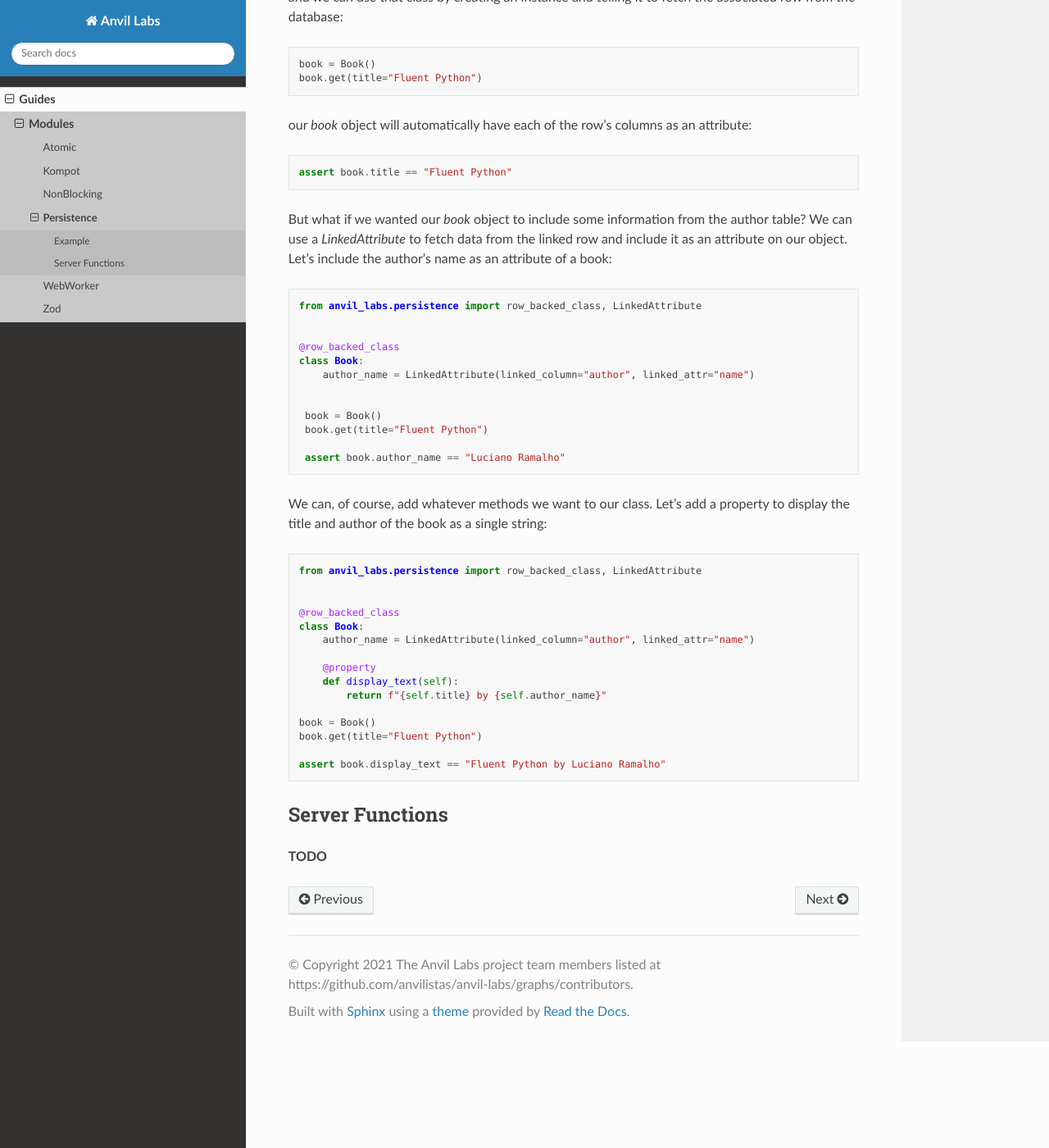
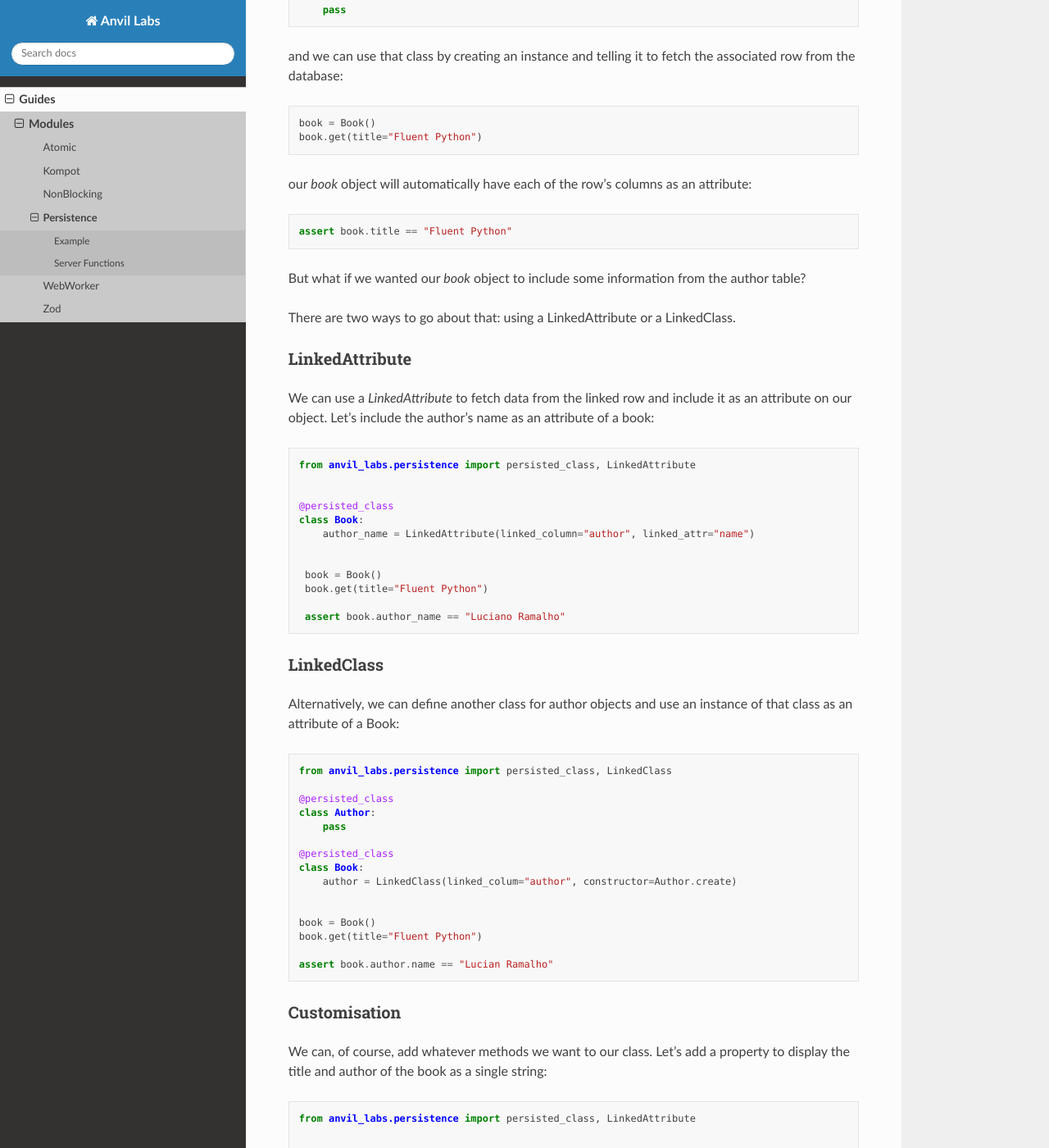
Before and after one commit to anvilistas/anvil-labs, a Sphinx documentation site: the page built from docs/guides/modules/persistence.rst, in a window 1280 px wide and 1400 px high, scrolled down 676 px. Shown: the whole window at 82% size. Built offline with Sphinx 7.4.7 and the Read the Docs theme 2.0.0, drawn with Linux system fonts in a browser that asks for light colours; some of the changed text lies outside the part shown.

Commit message:
Add LinkedClass

```diff
--- a/docs/guides/modules/persistence.rst
+++ b/docs/guides/modules/persistence.rst
@@ -21,15 +21,18 @@ columns:
        author: linked_column (to author table)
 
 
+The author table contains a row whose name is "Luciano Ramalho" and the book table a row
+with the title "Fluent Python" and author linked to the row in the author table.
+
 Using the persistence module, we can now define a class for book objects:
 
 
 .. code-block:: python
 
-   from anvil_labs.persistence import row_backed_class
+   from anvil_labs.persistence import persisted_class
 
 
-   @row_backed_class
+   @persisted_class
    class Book:
        pass
 
@@ -53,16 +56,21 @@ our `book` object will automatically have each of the row's columns as an attrib
 
 
 But what if we wanted our `book` object to include some information from the author table?
+
+There are two ways to go about that: using a LinkedAttribute or a LinkedClass.
+
+LinkedAttribute
++++++++++++++++
 We can use a `LinkedAttribute` to fetch data from the linked row and include it as an
 attribute on our object. Let's include the author's name as an attribute of a book:
 
 
 .. code-block:: python
 
-   from anvil_labs.persistence import row_backed_class, LinkedAttribute
+   from anvil_labs.persistence import persisted_class, LinkedAttribute
 
 
-   @row_backed_class
+   @persisted_class
    class Book:
        author_name = LinkedAttribute(linked_column="author", linked_attr="name")
 
@@ -73,17 +81,42 @@ attribute on our object. Let's include the author's name as an attribute of a bo
     assert book.author_name == "Luciano Ramalho"
 
 
+LinkedClass
++++++++++++
+Alternatively, we can define another class for author objects and use an instance of that
+class as an attribute of a Book:
 
+.. code-block:: python
+
+   from anvil_labs.persistence import persisted_class, LinkedClass
+
+   @persisted_class
+   class Author:
+       pass
+
+   @persisted_class
+   class Book:
+       author = LinkedClass(linked_colum="author", constructor=Author.create)
+
+
+   book = Book()
+   book.get(title="Fluent Python")
+
+   assert book.author.name == "Lucian Ramalho"
+
+
+Customisation
++++++++++++++
 We can, of course, add whatever methods we want to our class. Let's add a property to
 display the title and author of the book as a single string:
 
 
 .. code-block:: python
 
-   from anvil_labs.persistence import row_backed_class, LinkedAttribute
+   from anvil_labs.persistence import persisted_class, LinkedAttribute
 
 
-   @row_backed_class
+   @persisted_class
    class Book:
        author_name = LinkedAttribute(linked_column="author", linked_attr="name")
 
```
Also changed, not shown: 2 other files.
